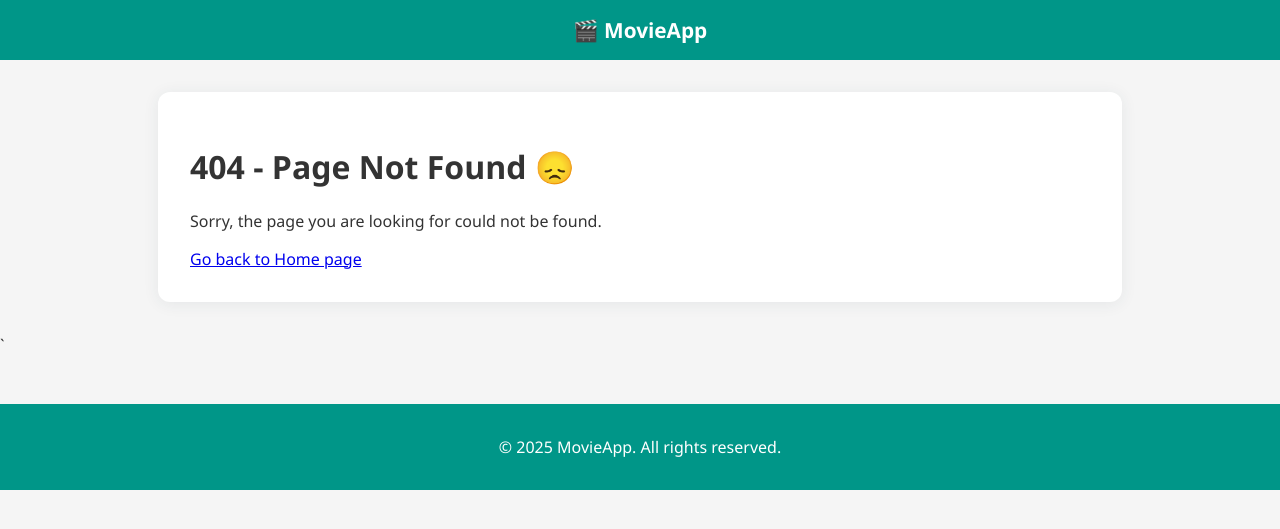
After one commit to SandraSpiegelberg/MovieWeb_App, a Flask app: template templates/404.html in a window 1280 px wide. The commit adds this page. Shown: the top 529 px of the page. Run offline with Flask 3, Linux system fonts and the light colour scheme; the template is opened without the code that fills it, so the values that code supplies are empty; parts of the project's set-up code (start-up, migrations or seed data) failed here and were passed over.

Commit message:
error handling and add css style for the website

```diff
--- a/app.py
+++ b/app.py
@@ -45,7 +45,7 @@ def create_user():
     then redirects back to home page"""
     new_user = request.form.get('name')
     data_manager.add_user(new_user)
-    return redirect(url_for('index'))
+    return redirect(url_for('home'))
 
 
 @app.route('/users/<int:user_id>/movies', methods=['GET'])
@@ -70,7 +70,9 @@ def add_new_movie(user_id):
     movie_data = res.json()
     if res.status_code == 200:
         if movie_data['Response'] == 'False':
-            return movie_data['Error']
+            msg = f"For movie {title}: "
+            msg += movie_data['Error']
+            return redirect(url_for('user_movies', user_id=user_id, message=msg))
         else:
             movie_title = movie_data['Title']
             movie_year = movie_data['Year']
@@ -106,6 +108,26 @@ def delete_movie(user_id, movie_id):
     return redirect(url_for('user_movies', user_id=user_id, message=msg))
 
 
+@app.errorhandler(404)
+def page_not_found(e):
+    """Handle 404 errors by rendering a custom template."""
+    return render_template('404.html', error=e), 404
+
+
+@app.errorhandler(500)
+def internal_server_error(e):
+    """Handle 500 errors by rendering a custom template."""
+    return render_template('5oo.html', error=e), 500
+
+
+@app.errorhandler(Exception)
+def unhandled_exception(e):
+    """Handle any unhandled exceptions by logging the error and
+    rendering a custom template."""
+    app.logger.error('Unhandled Exception: %s', e)
+    return render_template('500.html', error=str(e)), 500
+
+
 if __name__ == "__main__":
     #create the database, only run once
     # with app.app_context():
--- a/models.py
+++ b/models.py
@@ -35,7 +35,7 @@ class Movie(db.Model):
     __tablename__ = 'Movies'
 
     __table_args__ = (
-        db.UniqueConstraint('movie_title','movie_director', 'movie_year', name='unique_movie'),
+        db.UniqueConstraint('movie_title', 'movie_director', 'movie_year', name='unique_movie')
     )
 
     movie_id = db.Column(db.Integer, primary_key=True, autoincrement=True)
--- a/static/style.css
+++ b/static/style.css
@@ -0,0 +1,162 @@
+:root {
+  --accent: #009688;
+  --accent-dark: #00796b;
+  --accent-light: #4db6ac;
+  --danger: #e53935;
+  --danger-dark: #b71c1c;
+  --bg-light: #f5f5f5;
+  --card-bg: #fff;
+  --text-dark: #333;
+}
+
+body {
+  font-family: 'Segoe UI', Roboto, sans-serif;
+  background-color: var(--bg-light);
+  margin: 0;
+  padding: 0;
+  color: var(--text-dark);
+}
+
+/* ---------- Header ---------- */
+header, .navbar {
+  background-color: var(--accent);
+  color: white;
+  padding: 1rem 2rem;
+  display: flex;
+  justify-content: center;
+  align-items: center;
+}
+
+header a, .navbar a {
+  color: white;
+  text-decoration: none;
+  font-weight: bold;
+  font-size: 1.3rem;
+}
+
+header a:hover {
+  text-decoration: underline;
+}
+
+.container {
+  max-width: 900px;
+  margin: 2rem auto;
+  background: var(--card-bg);
+  border-radius: 12px;
+  box-shadow: 0 2px 16px rgba(44, 62, 80, 0.08);
+  padding: 2rem;
+}
+
+
+.user-movies, .user-list {
+  display: grid;
+  grid-template-columns: repeat(auto-fill, minmax(250px, 1fr));
+  gap: 1.5rem;
+  margin: 2rem 0;
+}
+
+.movie, .user-entry{
+  background: var(--card-bg);
+  border-radius: 10px;
+  box-shadow: -2px 4px 10px rgba(0, 0, 0, 0.08);
+  padding: 1rem;
+  transition: transform 0.2s ease, box-shadow 0.2s ease;
+}
+
+.movie:hover, .user-entry:hover {
+  transform: translateY(-3px);
+  box-shadow: -4px 6px 14px rgba(0, 0, 0, 0.12);
+}
+
+.movie img {
+  border-radius: 6px;
+  max-width: 100%;
+  margin-bottom: 0.5rem;
+}
+
+/* ---------- Buttons ---------- */
+button, .btn {
+  border: none;
+  padding: 0.4em 1em;
+  border-radius: 6px;
+  cursor: pointer;
+  font-size: 0.9rem;
+  transition: background-color 0.2s ease;
+}
+
+
+button.normal{
+  background-color: var(--accent);
+  color: white;
+}
+
+button.normal:hover {
+  background-color: var(--accent-dark);
+}
+
+button.delete {
+  background-color: var(--danger);
+  color: white;
+}
+
+button.delete:hover {
+  background-color: var(--danger-dark);
+}
+
+/* ---------- Formular ---------- */
+.add_form {
+  background: var(--card-bg);
+  padding: 1.5rem;
+  border-radius: 10px;
+  box-shadow: -2px 4px 10px rgba(0, 0, 0, 0.08);
+  margin: 2rem auto 0 auto;
+  transition: transform 0.2s ease, box-shadow 0.2s ease;
+  max-width: 400px;
+  width: 100%;
+  display: block;
+}
+
+.add_form:hover {
+  transform: translateY(-3px);
+  box-shadow: -4px 6px 14px rgba(0, 0, 0, 0.12);
+}
+
+.user-page{
+  padding: 1.5rem;
+  border-radius: 10px;
+  margin: 2rem auto 0 auto;
+  max-width: 100%;
+  width: 100%;
+}
+
+.user-entry {
+  max-width: 220px;
+  width: 100%;
+  margin: 0 auto;
+}
+
+input, textarea {
+  font: 1em sans-serif;
+  /* width: 30%; */
+  padding: 0.5em;
+  margin: 0.5em 0;
+  border: 1px solid #ccc;
+  border-radius: 6px;
+  box-sizing: border-box;
+  transition: border 0.2s, box-shadow 0.2s;
+}
+
+input:focus, textarea:focus {
+  border: 1px solid var(--accent);
+  box-shadow: 0 0 5px rgba(0, 150, 136, 0.4);
+  outline: none;
+}
+
+/* ---------- Footer ---------- */
+footer {
+  background-color: var(--accent);
+  color: white;
+  text-align: center;
+  padding: 1rem;
+  margin-top: 3rem;
+}
--- /dev/null
+++ b/templates/404.html
@@ -0,0 +1,6 @@
+{% extends "base.html" %}
+{% block content %}
+    <h1>404 - Page Not Found 😞</h1>
+    <p>Sorry, the page you are looking for could not be found.</p>
+    <a href="{{ url_for('home') }}">Go back to Home page</a>
+{% endblock %}
--- a/templates/base.html
+++ b/templates/base.html
@@ -3,24 +3,25 @@
 <HEAD>
     <meta charset="UTF-8">
     <meta name="viewport" content="width=device-width, initial-scale=1.0">
-    <title>{{ title }}</title>
+    <title>MovieApp</title>
     <link rel="stylesheet" href="{{ url_for('static', filename='style.css') }}">
+<!--<link href="https://cdn.jsdelivr.net/npm/bootstrap@5.3.8/dist/css/bootstrap.min.css" rel="stylesheet" integrity="sha384-sRIl4kxILFvY47J16cr9ZwB07vP4J8+LH7qKQnuqkuIAvNWLzeN8tE5YBujZqJLB" crossorigin="anonymous">
+-->
 </HEAD>
 <BODY>
     <nav class="navbar navbar-expand-lg navbar-light bg-light">
-        <a class="navbar-brand" href="/">Navbar</a>
+        <a class="navbar-brand" href="/"></a>
         <div class="collapse navbar-collapse" id="navbarNav">
-            <ul class="navbar-nav">
-                <li class="nav-item">
-                    <a class="nav-link" href="/">Home</a>
-                </li>
-                <li class="nav-item">
-                    <a class="nav-link" href="/"></a>
-                </li>
-            </ul>
+            <a class="nav-link" href="/">🎬 MovieApp</a>
         </div>
     </nav>
     <main class="container">
-        {% block content %} {% endblock %}
+        {% block content %}
+        {% endblock %}
     </main>`
+<!-- <script src="https://cdn.jsdelivr.net/npm/bootstrap@5.3.8/dist/js/bootstrap.bundle.min.js" integrity="sha384-FKyoEForCGlyvwx9Hj09JcYn3nv7wiPVlz7YYwJrWVcXK/BmnVDxM+D2scQbITxI" crossorigin="anonymous"></script>
+-->
+   <footer>
+        <p>&copy; 2025 MovieApp. All rights reserved.</p>
+    </footer>
 </BODY>
```
Also changed, not shown: templates/500.html (added, +9 -0 lines), templates/index.html (+12 -11 lines), templates/user.html (+17 -19 lines), README.md.
